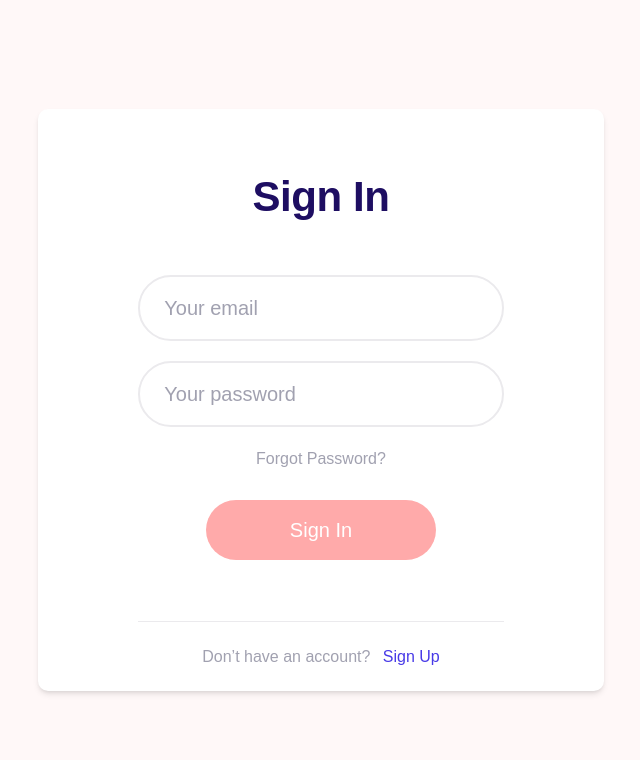
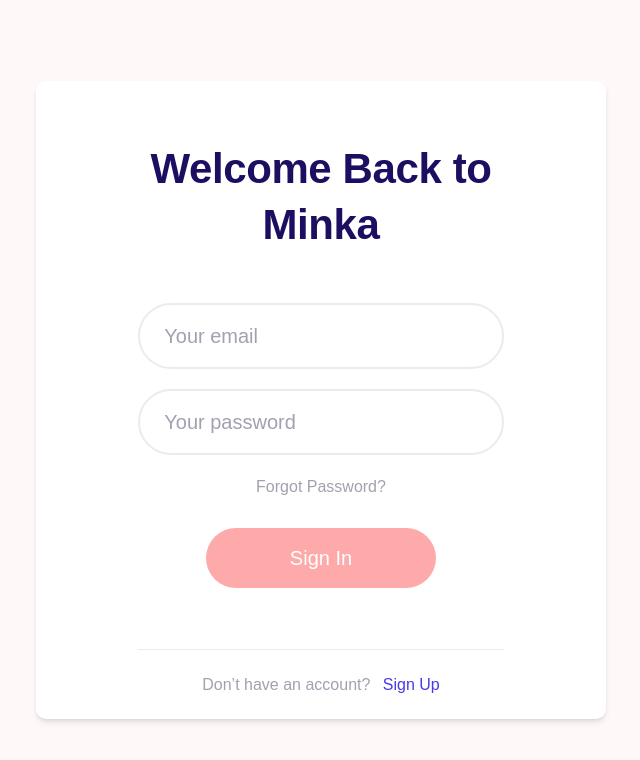
Before and after one commit to epark10/minka-app-bigfoot, a Next.js app: page /sign-in in a window 1280 px wide. Shown: the top 760 px of the page, without its empty margins (319-959 px from the left). Built offline with nearby package versions, Linux system fonts and the light colour scheme; no server answers.

Commit message:
Updated signin wording

```diff
--- a/src/components/sign-in/index.js
+++ b/src/components/sign-in/index.js
@@ -40,7 +40,7 @@
         }
       })
       .catch((error) => {
-        console.log("error.code--------",error.code)
+        console.log("error.code--------", error.code)
         toast.error(ERROR_BY_CODE[error.code]);
         const errorCode = error.code;
         const errorMessage = error.message;
@@ -76,7 +76,7 @@
     <div className="bg-[#ff57570a] bg-opacity-40 min-h-screen flex justify-center items-center p-5">
       <div className="inline-flex flex-col space-y- items-center  bg-white rounded-[10px] px-[50px] md:px-[100px] pt-[60px] pb-[21.6px] max-w-[570px] shadow-md">
         <h1 className="font-[700] text-[42px] leading-[56px] text-center tracking-[-0.4px] text-[#1E0E62]">
-          Sign In
+          Welcome Back to Minka
         </h1>
         <form onSubmit={handleSubmit(onSubmit)}>
           <div className="mt-[50px] ">
```
